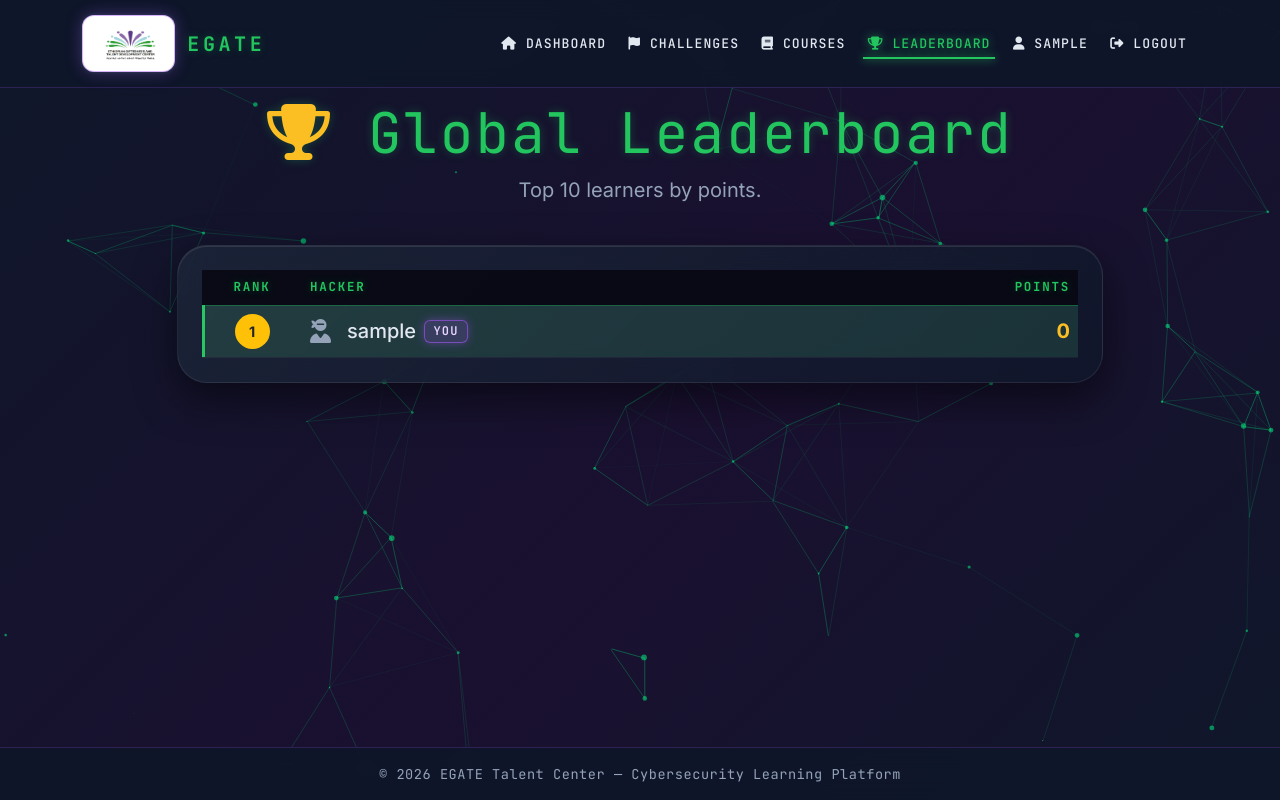
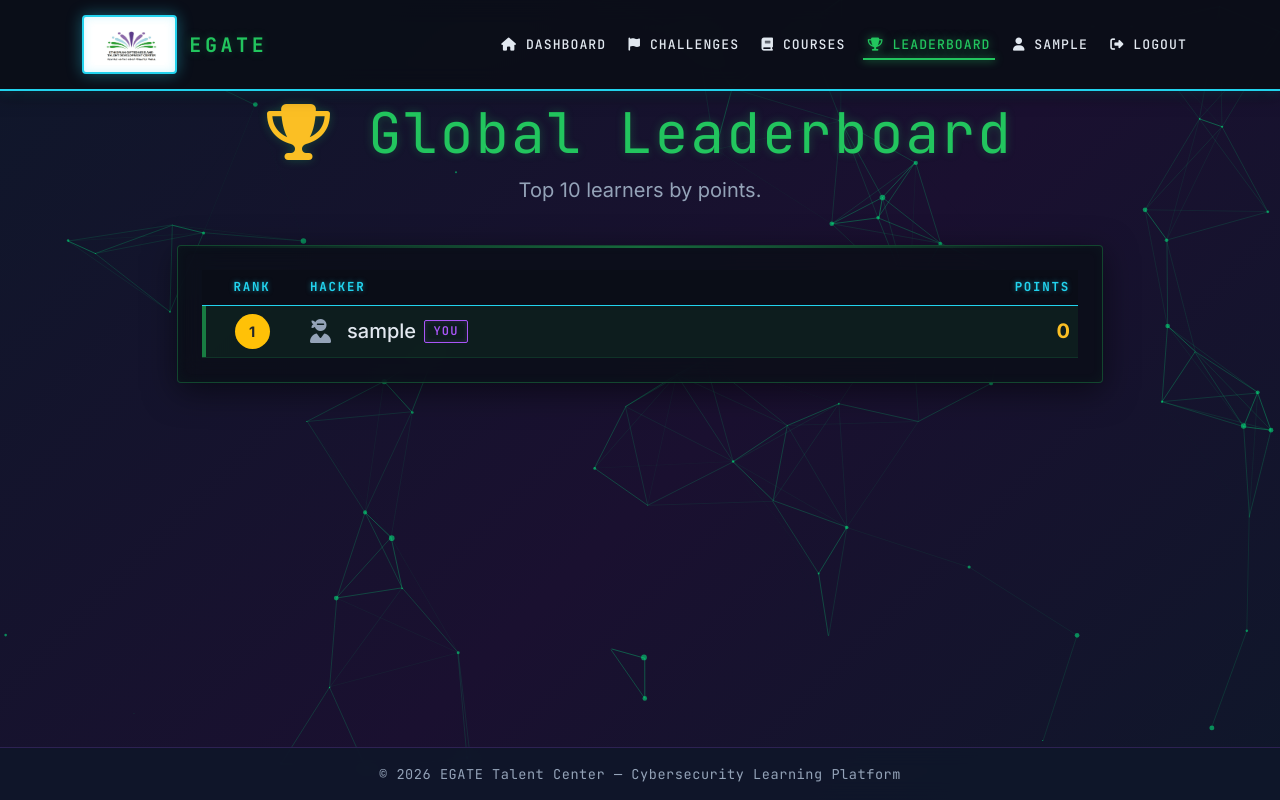
Before and after one commit to daniget12/EGATE, a Flask app: page /leaderboard in a window 1280 px wide. Run offline with Flask 3, Linux system fonts and the light colour scheme; the visitor is signed in with stand-in values (Sample User, id 1); data comes from the database, SQL or seed files in the repository.

Commit message:
Enhance dark cyber theme with sharp terminal-like UI

```diff
--- a/app/static/css/style.css
+++ b/app/static/css/style.css
@@ -98,12 +98,10 @@ a:hover {
     align-items: center;
     justify-content: center;
     background: #ffffff;
-    border-radius: 12px;
+    border-radius: 4px;
     padding: 0.45rem 0.7rem;
-    border: 1px solid rgba(168, 85, 247, 0.45);
-    box-shadow:
-        0 0 16px rgba(168, 85, 247, 0.35),
-        0 0 4px rgba(34, 197, 94, 0.2);
+    border: 2px solid var(--neon-cyan);
+    box-shadow: 0 0 15px rgba(34, 211, 238, 0.4), inset 0 0 10px rgba(34, 211, 238, 0.2);
 }
 
 .navbar-logo {
@@ -151,14 +149,14 @@ a:hover {
     --bs-navbar-active-color: #22c55e;
     --bs-navbar-brand-color: #22c55e;
     --bs-navbar-brand-hover-color: #22c55e;
-    --bs-navbar-toggler-border-color: rgba(168, 85, 247, 0.4);
-    background: var(--color-bg-translucent) !important;
-    background-color: var(--color-bg-translucent) !important;
+    --bs-navbar-toggler-border-color: rgba(34, 197, 94, 0.4);
+    background: rgba(10, 14, 23, 0.9) !important;
+    background-color: rgba(10, 14, 23, 0.9) !important;
     background-image: none !important;
-    backdrop-filter: blur(10px);
-    -webkit-backdrop-filter: blur(10px);
-    border-bottom: 1px solid rgba(168, 85, 247, 0.2);
-    box-shadow: none;
+    backdrop-filter: blur(12px);
+    -webkit-backdrop-filter: blur(12px);
+    border-bottom: 2px solid var(--neon-cyan);
+    box-shadow: 0 4px 15px rgba(0, 0, 0, 0.5), 0 2px 10px rgba(34, 211, 238, 0.2);
     padding: 0.65rem 0;
     font-family: var(--font-mono);
 }
@@ -254,15 +252,27 @@ a:hover {
 .stats-card,
 .module-card,
 .challenge-body {
-    background: linear-gradient(135deg, rgba(30, 41, 59, 0.7) 0%, rgba(15, 23, 42, 0.8) 100%) !important;
-    backdrop-filter: blur(16px);
-    -webkit-backdrop-filter: blur(16px);
-    border: 1px solid rgba(255, 255, 255, 0.08) !important;
-    border-radius: 30px !important;
+    background: rgba(10, 14, 23, 0.8) !important;
+    backdrop-filter: blur(12px);
+    -webkit-backdrop-filter: blur(12px);
+    border: 1px solid rgba(34, 197, 94, 0.3) !important;
+    border-radius: 4px !important;
     color: var(--text-primary) !important;
-    box-shadow: 0 16px 40px rgba(0, 0, 0, 0.5), inset 0 1px 0 rgba(255, 255, 255, 0.1);
-    transition: transform 0.2s ease, border-color 0.2s ease, box-shadow 0.2s ease;
+    box-shadow: 0 8px 32px rgba(0, 0, 0, 0.5), inset 0 0 12px rgba(34, 197, 94, 0.05);
+    transition: all 0.3s ease;
+    position: relative;
     overflow: hidden;
+}
+
+.card::before,
+.auth-card::before,
+.challenge-body::before {
+    content: '';
+    position: absolute;
+    top: 0; left: 0; right: 0;
+    height: 2px;
+    background: linear-gradient(90deg, transparent, var(--neon-green), transparent);
+    opacity: 0.5;
 }
 
 .card:hover,
@@ -548,42 +590,43 @@ input[name="flag"] {
 .leaderboard-table {
     --bs-table-bg: transparent;
     --bs-table-color: var(--text-primary);
-    --bs-table-striped-bg: rgba(255, 255, 255, 0.03);
+    --bs-table-striped-bg: rgba(10, 14, 23, 0.4);
     --bs-table-striped-color: var(--text-primary);
-    --bs-table-hover-bg: rgba(168, 85, 247, 0.1);
+    --bs-table-hover-bg: rgba(34, 197, 94, 0.1);
     --bs-table-hover-color: #ffffff;
-    --bs-table-border-color: rgba(255, 255, 255, 0.05);
+    --bs-table-border-color: rgba(34, 197, 94, 0.2);
     background: transparent !important;
     color: var(--text-primary) !important;
-    border-color: rgba(255, 255, 255, 0.05);
+    border-color: rgba(34, 197, 94, 0.2);
 }
 
 .table > :not(caption) > * > * {
     background-color: transparent;
-    border-bottom-color: rgba(255, 255, 255, 0.05);
+    border-bottom-color: rgba(34, 197, 94, 0.2);
     color: var(--text-primary);
 }
 
 .table thead th,
 .leaderboard-table thead th {
-    background: rgba(8, 8, 18, 0.9) !important;
-    color: var(--neon-green) !important;
+    background: rgba(10, 14, 23, 0.9) !important;
+    color: var(--neon-cyan) !important;
     font-family: var(--font-mono);
     text-transform: uppercase;
     letter-spacing: 0.14em;
     font-size: 0.78rem;
-    border-bottom: 1px solid rgba(34, 197, 94, 0.35) !important;
-    text-shadow: var(--heading-glow);
+    border-bottom: 1px solid var(--neon-cyan) !important;
+    text-shadow: 0 0 5px rgba(34, 211, 238, 0.5);
 }
 
 .table tbody tr:hover {
-    background: rgba(168, 85, 247, 0.1) !important;
+    background: rgba(34, 197, 94, 0.05) !important;
+    box-shadow: inset 2px 0 0 var(--neon-green);
 }
 
 .table tbody tr.highlight-row,
 .table tbody tr.table-info {
-    background: rgba(34, 197, 94, 0.12) !important;
-    box-shadow: inset 3px 0 0 var(--neon-green);
+    background: rgba(34, 197, 94, 0.15) !important;
+    box-shadow: inset 4px 0 0 var(--neon-green);
 }
 
 .table-dark {
@@ -598,53 +641,51 @@ input[name="flag"] {
     letter-spacing: 0.1em;
     font-weight: 600;
     padding: 0.4em 0.7em;
-    border-radius: 6px;
+    border-radius: 2px;
     border: 1px solid currentColor;
+    background: transparent !important;
 }
 
 .badge-info,
 .badge-category,
 .badge.bg-dark {
     color: var(--neon-cyan) !important;
-    background: rgba(34, 211, 238, 0.12) !important;
-    border-color: rgba(34, 211, 238, 0.55);
-    box-shadow: 0 0 10px rgba(34, 211, 238, 0.35);
+    border-color: var(--neon-cyan) !important;
+    box-shadow: inset 0 0 5px rgba(34, 211, 238, 0.2);
 }
 
 .badge-warning,
 .badge-difficulty {
     color: #fbbf24 !important;
-    background: rgba(251, 191, 36, 0.12) !important;
-    border-color: rgba(251, 191, 36, 0.55);
-    box-shadow: 0 0 10px rgba(251, 191, 36, 0.35);
+    border-color: #fbbf24 !important;
+    box-shadow: inset 0 0 5px rgba(251, 191, 36, 0.2);
 }
 
 .badge-primary,
 .badge-points,
 .badge.bg-primary {
-    color: #e9d5ff !important;
-    background: rgba(168, 85, 247, 0.18) !important;
-    border-color: rgba(168, 85, 247, 0.6);
-    box-shadow: 0 0 10px rgba(168, 85, 247, 0.4);
+    color: var(--neon-purple) !important;
+    border-color: var(--neon-purple) !important;
+    box-shadow: inset 0 0 5px rgba(168, 85, 247, 0.2);
 }
 
 .badge.text-success,
 .border-success {
     color: var(--neon-green) !important;
     border-color: var(--neon-green) !important;
-    box-shadow: 0 0 10px rgba(34, 197, 94, 0.4);
+    box-shadow: inset 0 0 5px rgba(34, 197, 94, 0.2);
 }
 
 .badge.text-warning,
 .border-warning {
     color: #fbbf24 !important;
-    box-shadow: 0 0 10px rgba(251, 191, 36, 0.35);
+    box-shadow: inset 0 0 5px rgba(251, 191, 36, 0.2);
 }
 
 .badge.text-danger,
 .border-danger {
     color: var(--neon-red) !important;
-    box-shadow: 0 0 10px rgba(239, 68, 68, 0.4);
+    box-shadow: inset 0 0 5px rgba(239, 68, 68, 0.2);
 }
 
 /* ---------- Flash / terminal alerts ---------- */
```
Also changed, not shown: other parts of app/static/css/style.css (+119 -83 lines), app/templates/challenges.html (+4 -4 lines).
